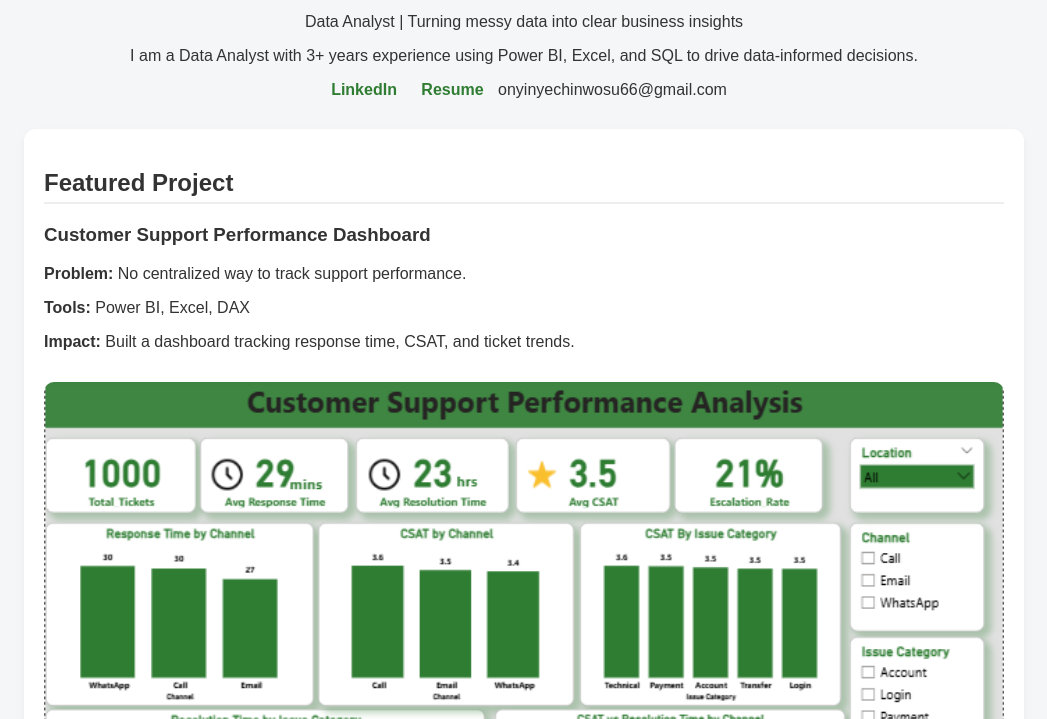
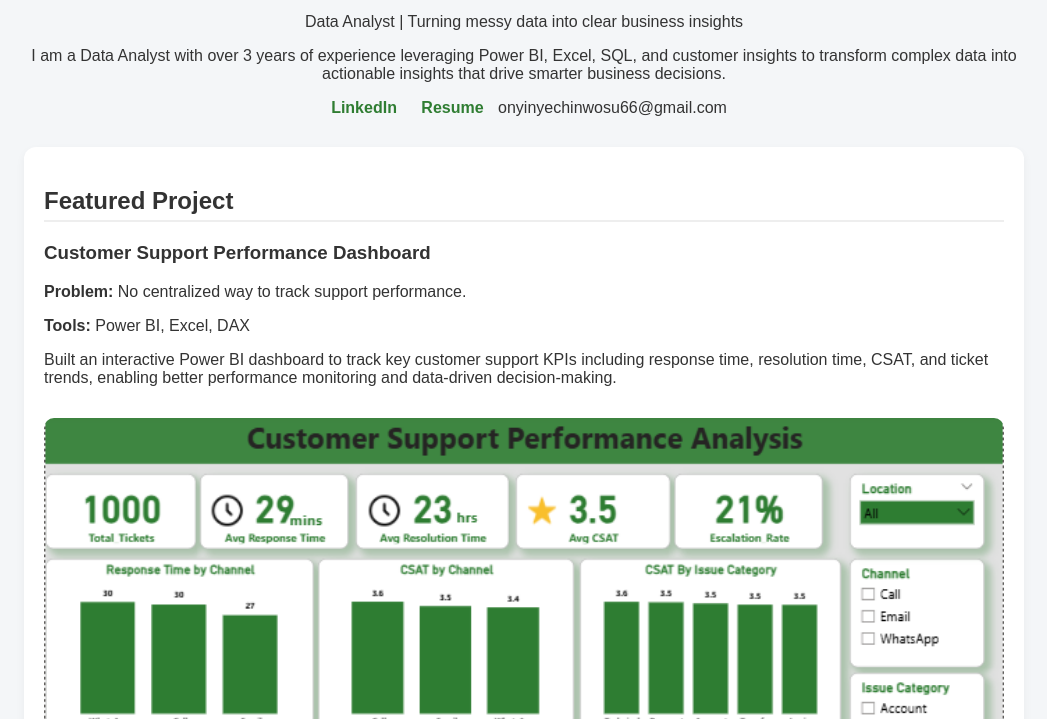
Before and after one commit to nwosu-onyinye/nwosu-onyinye.github.io, a plain HTML site: page index.html in a window 1280 px wide. Shown: the part 81-800 px from the top of the page, without its empty margins (116-1163 px from the left). Drawn offline with Linux system fonts and the light colour scheme.

Commit message:
Update index.html

```diff
--- a/index.html
+++ b/index.html
@@ -75,9 +75,8 @@
     <p>Data Analyst | Turning messy data into clear business insights</p>
 
     <p>
-      I am a Data Analyst with 3+ years experience using Power BI, Excel, and SQL
-      to drive data-informed decisions.
-    </p>
+I am a Data Analyst with over 3 years of experience leveraging Power BI, Excel, SQL, and customer insights to transform complex data into actionable insights that drive smarter business decisions.
+</p>
 
     <div class="links">
       <a href="https://www.linkedin.com/in/onyinyechi-janet-nwosu" target="_blank">LinkedIn</a>
@@ -93,7 +92,9 @@
 
     <p><strong>Problem:</strong> No centralized way to track support performance.</p>
     <p><strong>Tools:</strong> Power BI, Excel, DAX</p>
-    <p><strong>Impact:</strong> Built a dashboard tracking response time, CSAT, and ticket trends.</p>
+    <p>
+Built an interactive Power BI dashboard to track key customer support KPIs including response time, resolution time, CSAT, and ticket trends, enabling better performance monitoring and data-driven decision-making.
+</p>
 
     <!-- 👇 THIS IS YOUR SCREENSHOT -->
     <img src="dashboard.png" class="dashboard-img">
```
